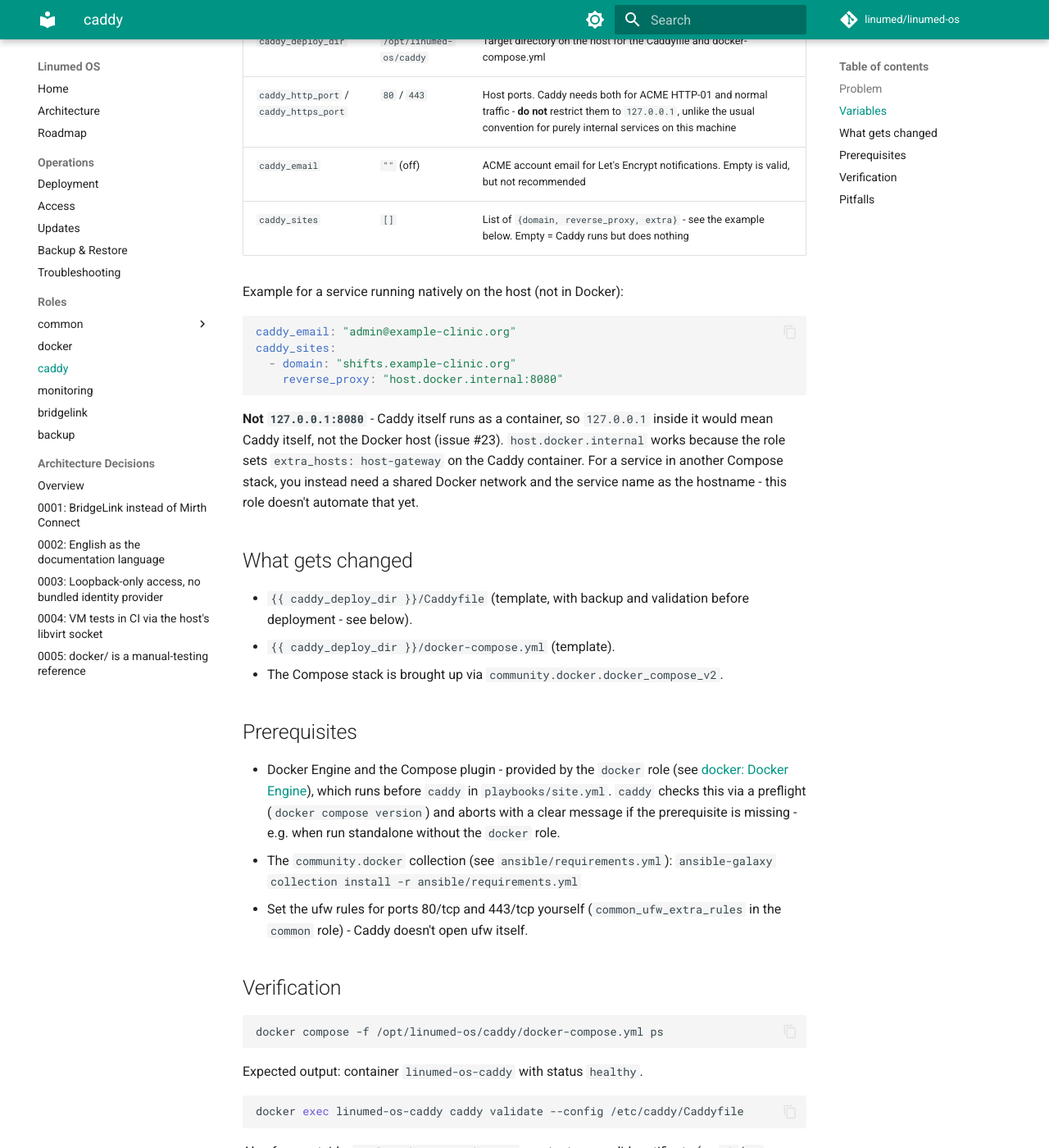
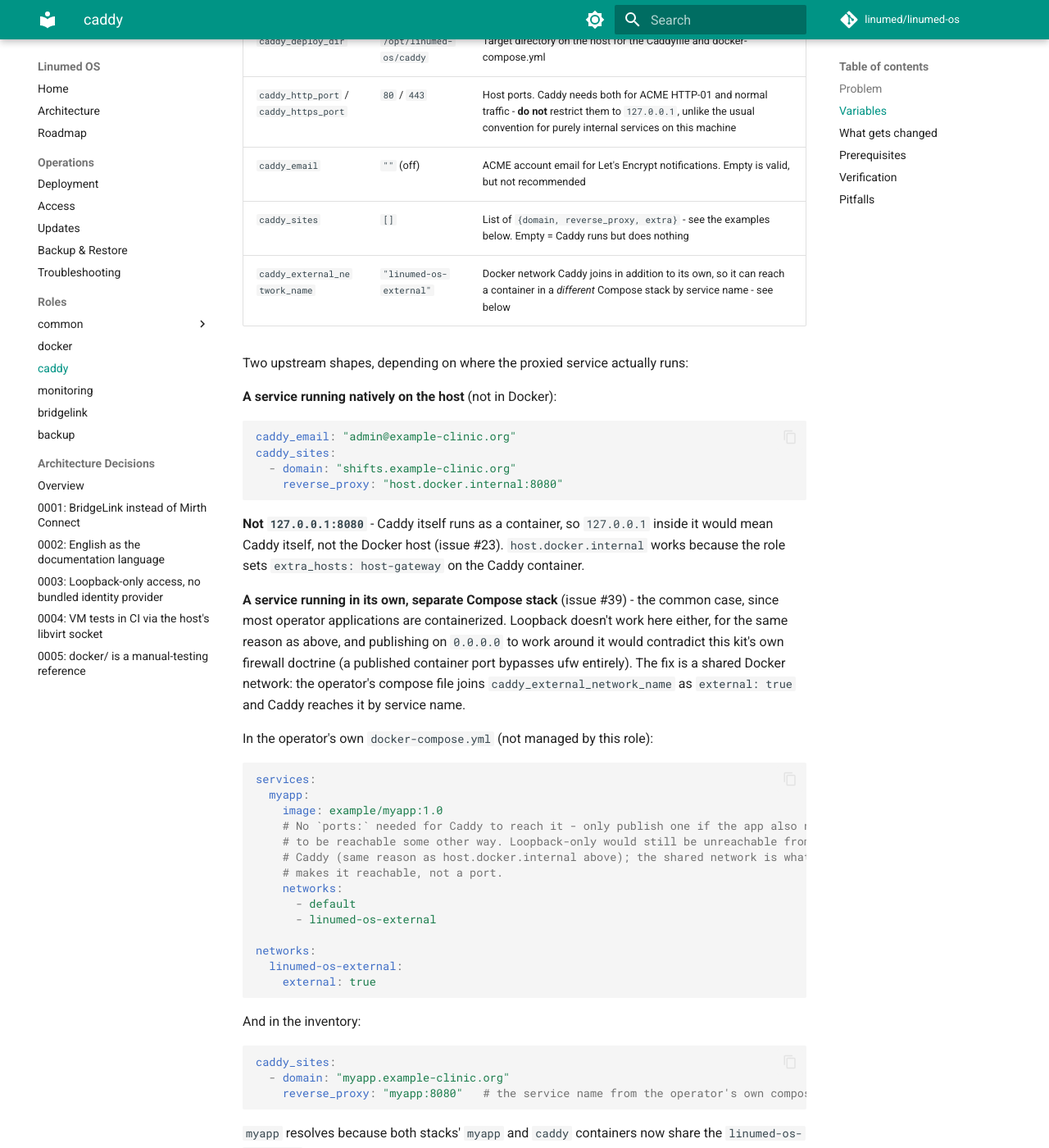
Before and after one commit to Linumed/Base, an MkDocs documentation site: the page built from docs/roles/caddy.md, in a window 1280 px wide and 1400 px high, scrolled down 576 px. Shown: the whole window at 82% size. Built offline with MkDocs 1.6.1 and Material for MkDocs 9.7.7, drawn with Linux system fonts in a browser that asks for light colours; comment, search, counter and statistics services are not loaded; some of the changed text lies outside the part shown.

Commit message:
Feature: Caddy erreicht Container in fremden Compose-Stacks per gemeinsamem Netz, schließt #39
Caddy tritt zusaetzlich zu seinem eigenen Projekt-Netz einem neuen, unconditional
angelegten Docker-Netz bei (caddy_external_network_name, Default
linumed-os-external, mit stabilem literalem Namen statt Compose-Projekt-Praefix).
Der Betreiber laesst seinen eigenen, voellig separaten Compose-Stack diesem Netz
als external:true beitreten und reverse_proxy erreicht ihn per Servicename - ohne
Port-Publish und ohne ufw-Aenderung.

Beim Verifizieren gegen eine echte VM (separater Betreiber-Stack, Netzwerk-
Mitgliedschaft bestaetigt, direkter Container-zu-Container-Zugriff erfolgreich)
zeigte sich, dass Caddys eigener reverse_proxy ueber Port 80 grundsaetzlich nicht
reagierte - Ursache war ein eigenstaendiger, vorbestehender Bug (Einzeldatei-Bind-
Mount der Caddyfile, siehe naechster Commit #44), ohne den sich #39 nicht sauber
verifizieren liess.

````diff
--- a/docs/roles/caddy.md
+++ b/docs/roles/caddy.md
@@ -18,9 +18,12 @@
 | `caddy_deploy_dir` | `/opt/linumed-os/caddy` | Target directory on the host for the Caddyfile and docker-compose.yml |
 | `caddy_http_port` / `caddy_https_port` | `80` / `443` | Host ports. Caddy needs both for ACME HTTP-01 and normal traffic - **do not** restrict them to `127.0.0.1`, unlike the usual convention for purely internal services on this machine |
 | `caddy_email` | `""` (off) | ACME account email for Let's Encrypt notifications. Empty is valid, but not recommended |
-| `caddy_sites` | `[]` | List of `{domain, reverse_proxy, extra}` - see the example below. Empty = Caddy runs but does nothing |
+| `caddy_sites` | `[]` | List of `{domain, reverse_proxy, extra}` - see the examples below. Empty = Caddy runs but does nothing |
+| `caddy_external_network_name` | `"linumed-os-external"` | Docker network Caddy joins in addition to its own, so it can reach a container in a *different* Compose stack by service name - see below |
 
-Example for a service running natively on the host (not in Docker):
+Two upstream shapes, depending on where the proxied service actually runs:
+
+**A service running natively on the host** (not in Docker):
 
 ```yaml
 caddy_email: "admin@example-clinic.org"
@@ -31,14 +34,52 @@
 
 **Not `127.0.0.1:8080`** - Caddy itself runs as a container, so `127.0.0.1` inside it
 would mean Caddy itself, not the Docker host (issue #23). `host.docker.internal` works
-because the role sets `extra_hosts: host-gateway` on the Caddy container. For a service
-in another Compose stack, you instead need a shared Docker network and the service name
-as the hostname - this role doesn't automate that yet.
+because the role sets `extra_hosts: host-gateway` on the Caddy container.
+
+**A service running in its own, separate Compose stack** (issue #39) - the common case,
+since most operator applications are containerized. Loopback doesn't work here either,
+for the same reason as above, and publishing on `0.0.0.0` to work around it would
+contradict this kit's own firewall doctrine (a published container port bypasses ufw
+entirely). The fix is a shared Docker network: the operator's compose file joins
+`caddy_external_network_name` as `external: true` and Caddy reaches it by service name.
+
+In the operator's own `docker-compose.yml` (not managed by this role):
+
+```yaml
+services:
+  myapp:
+    image: example/myapp:1.0
+    # No `ports:` needed for Caddy to reach it - only publish one if the app also needs
+    # to be reachable some other way. Loopback-only would still be unreachable from
+    # Caddy (same reason as host.docker.internal above); the shared network is what
+    # makes it reachable, not a port.
+    networks:
+      - default
+      - linumed-os-external
+
+networks:
+  linumed-os-external:
+    external: true
+```
+
+And in the inventory:
+
+```yaml
+caddy_sites:
+  - domain: "myapp.example-clinic.org"
+    reverse_proxy: "myapp:8080"   # the service name from the operator's own compose file
+```
+
+`myapp` resolves because both stacks' `myapp` and `caddy` containers now share the
+`linumed-os-external` network - Docker's embedded DNS resolves service names to
+container IPs within a shared network, the same mechanism `caddy_sites` targeting
+another service in *this* stack (e.g. `bridgelink:8443`) already relies on.
 
 ## What gets changed
 
-- `{{ caddy_deploy_dir }}/Caddyfile` (template, with backup and validation before
-  deployment - see below).
+- `{{ caddy_deploy_dir }}/conf/Caddyfile` (template, with backup and validation before
+  deployment - see below). Mounted into the container as a directory, not a single file -
+  see [Pitfalls](#pitfalls), issue #44.
 - `{{ caddy_deploy_dir }}/docker-compose.yml` (template).
 - The Compose stack is brought up via `community.docker.docker_compose_v2`.
 
@@ -85,3 +126,10 @@
   machine (see that machine's own `CLAUDE.md`), the whole point of Caddy here is to be
   reachable from outside. `caddy_http_port`/`caddy_https_port` deliberately bind to all
   interfaces.
+- **The Caddyfile is bind-mounted as a directory (`./conf:/etc/caddy`), not a single
+  file** (issue #44). A single-file bind mount attaches to the file's inode at container
+  start; Ansible's `template` module rewrites atomically (temp file + rename), which would
+  orphan a single-file mount - the container would keep serving the original content
+  forever after the first change, with `caddy reload` reporting success and the
+  healthcheck staying green throughout. If a manually created Caddyfile or a symlink
+  workaround ever reappears here, this is why it's wrong.
````
Also changed, not shown: ARCHITECTURE.md (+6 -3 lines), ansible/roles/caddy/README.md (+16 -2 lines), 4 other files.
